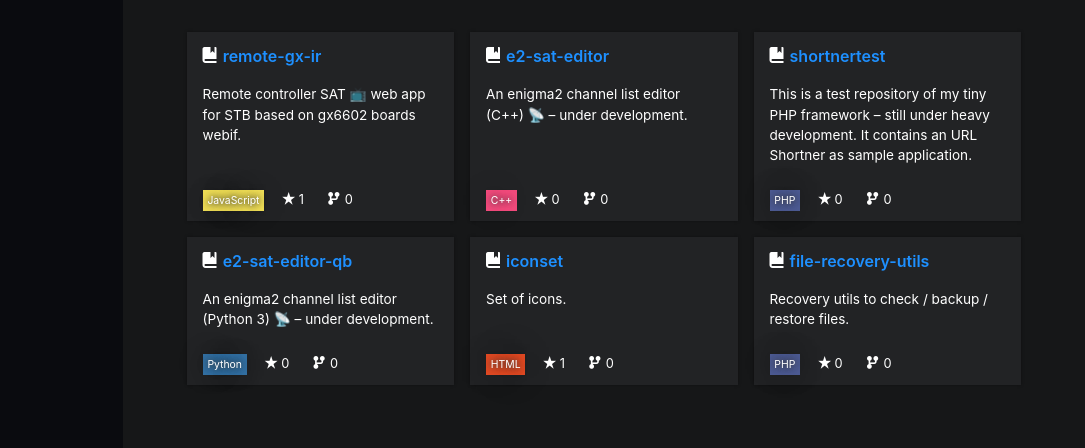
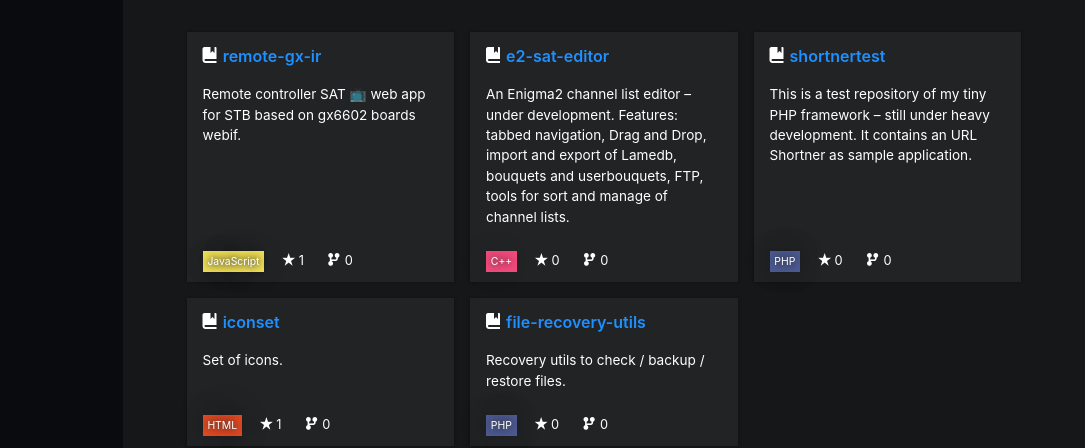
Before and after one commit to ctlcltd/ctlcltd.github.io, a website: page index.html in a window 1280 px wide. Shown: the part 199-647 px from the top of the page, 195-1280 px from the left. Drawn offline with Linux system fonts and the light colour scheme.

Commit message:
update 16052022

```diff
--- a/index.html
+++ b/index.html
@@ -66,7 +66,7 @@
 </h3>
 </div>
 <div class="card-text">
-<p class="card_description">An enigma2 channel list editor (C++) 📡 – under development.</p>
+<p class="card_description">An Enigma2 channel list editor – under development. Features: tabbed navigation, Drag and Drop, import and export of Lamedb, bouquets and userbouquets, FTP, tools for sort and manage of channel lists.</p>
 </div>
 <div class="card-foot">
 <span class="card_lang-code lang-code-c-plus-plus" style="background-color: #f34b7d;">C++</span>
@@ -88,22 +88,6 @@
 <span class="card_lang-code lang-code-php" style="background-color: #4f5d95;">PHP</span>
 <span class="card_stargazers"><a href="https://github.com/ctlcltd/shortnertest/stargazers"><span class="icon icon-star"></span> 0</a></span>
 <span class="card_forks"><a href="https://github.com/ctlcltd/shortnertest/network/members"><span class="icon icon-fork"></span> 0</a></span>
-</div>
-</div>
-<div class="card repo">
-<div class="card-head">
-<h3 class="card_title">
-<span class="icon icon-book"></span>
-<a class="card_link" href="https://github.com/ctlcltd/e2-sat-editor-qb">e2-sat-editor-qb</a>
-</h3>
-</div>
-<div class="card-text">
-<p class="card_description">An enigma2 channel list editor (Python 3) 📡 – under development.</p>
-</div>
-<div class="card-foot">
-<span class="card_lang-code lang-code-python" style="background-color: #3572a5;">Python</span>
-<span class="card_stargazers"><a href="https://github.com/ctlcltd/e2-sat-editor-qb/stargazers"><span class="icon icon-star"></span> 0</a></span>
-<span class="card_forks"><a href="https://github.com/ctlcltd/e2-sat-editor-qb/network/members"><span class="icon icon-fork"></span> 0</a></span>
 </div>
 </div>
 <div class="card repo">
```
